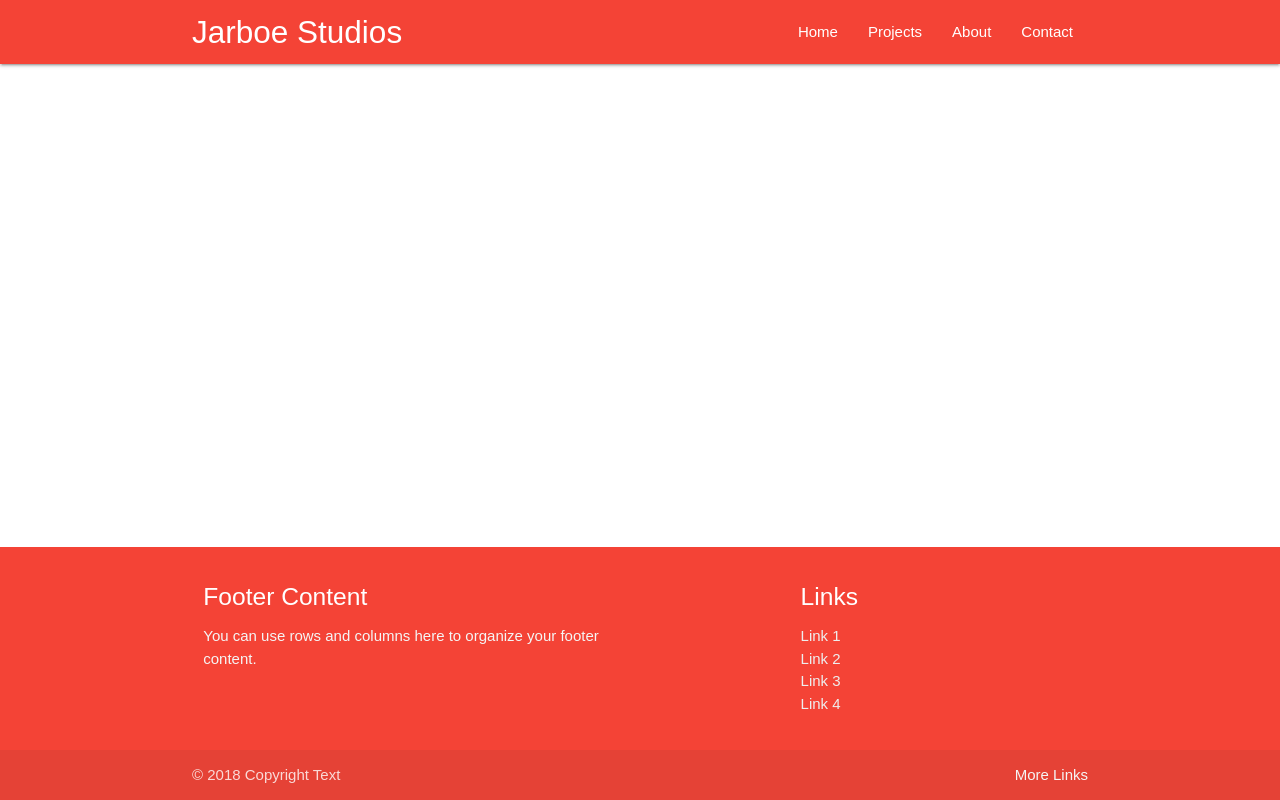
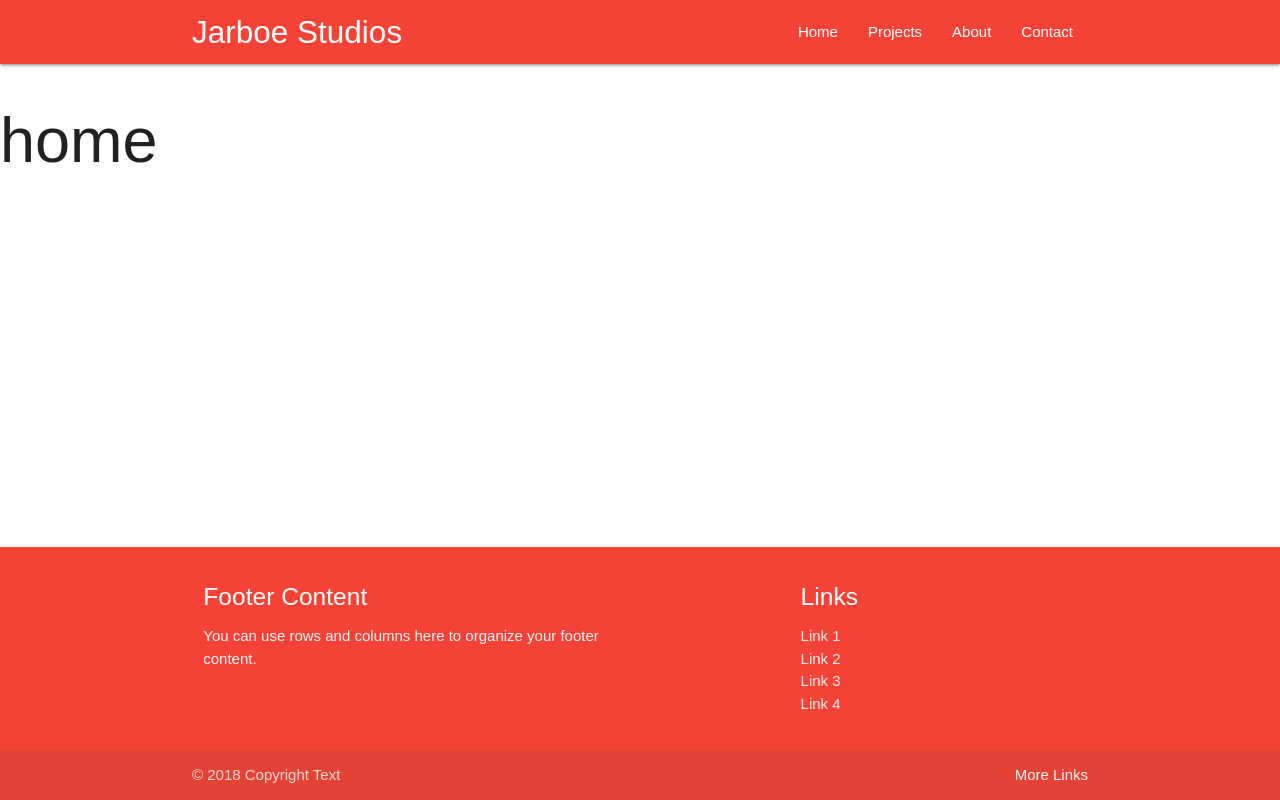
Before and after one commit to andrejarboe/jarboe, a React (Create React App) app in the folder client/: page / in a window 1280 px wide. Built offline with nearby package versions, Linux system fonts and the light colour scheme.

Commit message:
setup react router

```diff
--- a/client/package.json
+++ b/client/package.json
@@ -6,6 +6,7 @@
     "materialize-css": "^1.0.0-rc.1",
     "react": "^16.4.1",
     "react-dom": "^16.4.1",
+    "react-router-dom": "^4.3.1",
     "react-scripts": "1.1.4"
   },
   "scripts": {
--- a/client/src/App.js
+++ b/client/src/App.js
@@ -1,9 +1,11 @@
 import React, { Component } from 'react';
-import  './App.css';
-// import {Navbar} from './components/Navbar';
-// import Footer from './components/Footer';
+import { BrowserRouter as Router, Route, Switch } from "react-router-dom";
+import './App.css';
 
+// PAGES
+import Home from "./pages/Home";
 
+// COMMPONENTS
 import Navbar from './components/Navbar';
 import Footer from './components/Footer';
 
@@ -16,6 +18,12 @@
                         <Navbar />
                     </div>
                     <div className="main">
+                        <Router>
+                            <Switch>
+                                <Route exact path="/" component={Home} />
+                                {/* <Route component={NoMatch} /> */}
+                            </Switch>
+                        </Router>
                     </div>
                 </div>
                 <Footer />
--- /dev/null
+++ b/client/src/pages/Home/Home.jsx
@@ -0,0 +1,13 @@
+import React, { Component } from 'react';
+
+class Home extends Component {
+  render() {
+    return (
+      <div>
+        <h1>home</h1>
+      </div>
+);
+}
+}
+
+export default Home;
--- /dev/null
+++ b/client/src/pages/Home/index.jsx
@@ -0,0 +1 @@
+export { default } from "./Home";
```
Also changed, not shown: 1 other file (tests, documents, lock files or other folders).
